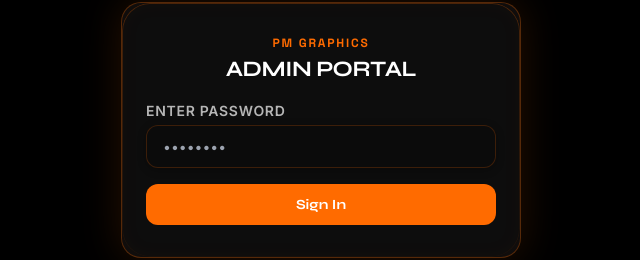
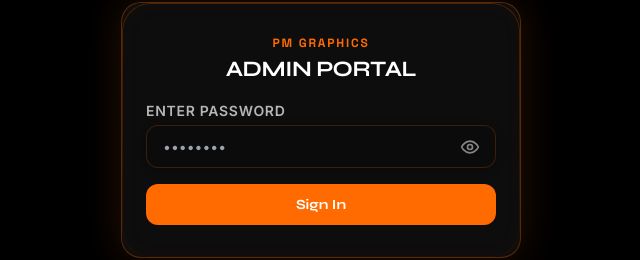
Before and after one commit to pmgraphics9526-svg/pm-graphics, a Next.js app: page /admin in a window 1280 px wide. Shown: the part 270-530 px from the top of the page, without its empty margins (319-959 px from the left). Built offline with nearby package versions, Linux system fonts and the light colour scheme; no server answers.

Commit message:
add password visibility toggle to admin login page

```diff
--- a/app/admin/page.js
+++ b/app/admin/page.js
@@ -5,6 +5,7 @@
 
 export default function AdminLogin() {
   const [password, setPassword] = useState("");
+  const [showPassword, setShowPassword] = useState(false);
   const [error, setError] = useState("");
   const [loading, setLoading] = useState(false);
   const router = useRouter();
@@ -140,22 +141,68 @@
             >
               Enter Password
             </label>
+            <div style={{ position: "relative", display: "flex", alignItems: "center", width: "100%" }}>
               <input
                 id="password"
-              type="password"
+                type={showPassword ? "text" : "password"}
                 placeholder="••••••••"
                 value={password}
                 onChange={(e) => setPassword(e.target.value)}
                 className="input-field"
                 style={{
+                  width: "100%",
                   borderColor: "rgba(255, 107, 0, 0.2)",
                   backgroundColor: "#0B0B0B",
                   borderRadius: "12px",
-                padding: "12px 16px",
+                  padding: "12px 48px 12px 16px",
                   fontSize: "14px",
                 }}
                 required
               />
+              <button
+                type="button"
+                onClick={() => setShowPassword(!showPassword)}
+                style={{
+                  position: "absolute",
+                  right: "12px",
+                  background: "none",
+                  border: "none",
+                  color: "rgba(255, 255, 255, 0.5)",
+                  cursor: "pointer",
+                  display: "flex",
+                  alignItems: "center",
+                  justifyContent: "center",
+                  padding: "4px",
+                  borderRadius: "6px",
+                  transition: "color 0.2s, background-color 0.2s",
+                }}
+                aria-label={showPassword ? "Hide password" : "Show password"}
+                onMouseEnter={(e) => {
+                  e.currentTarget.style.color = "rgba(255, 107, 0, 0.8)";
+                  e.currentTarget.style.backgroundColor = "rgba(255, 255, 255, 0.05)";
+                }}
+                onMouseLeave={(e) => {
+                  e.currentTarget.style.color = "rgba(255, 255, 255, 0.5)";
+                  e.currentTarget.style.backgroundColor = "transparent";
+                }}
+              >
+                {showPassword ? (
+                  // Eye-Off Icon (Crossed Eye)
+                  <svg xmlns="http://www.w3.org/2000/svg" width="20" height="20" viewBox="0 0 24 24" fill="none" stroke="currentColor" strokeWidth="2" strokeLinecap="round" strokeLinejoin="round">
+                    <path d="M9.88 9.88a3 3 0 1 0 4.24 4.24" />
+                    <path d="M10.73 5.08A10.43 10.43 0 0 1 12 5c7 0 10 7 10 7a13.16 13.16 0 0 1-1.67 2.68" />
+                    <path d="M6.61 6.61A13.52 13.52 0 0 0 2 12s3 7 10 7a9.74 9.74 0 0 0 5.39-1.61" />
+                    <line x1="2" y1="2" x2="22" y2="22" />
+                  </svg>
+                ) : (
+                  // Eye Icon (Open Eye)
+                  <svg xmlns="http://www.w3.org/2000/svg" width="20" height="20" viewBox="0 0 24 24" fill="none" stroke="currentColor" strokeWidth="2" strokeLinecap="round" strokeLinejoin="round">
+                    <path d="M2 12s3-7 10-7 10 7 10 7-3 7-10 7-10-7-10-7Z" />
+                    <circle cx="12" cy="12" r="3" />
+                  </svg>
+                )}
+              </button>
+            </div>
           </div>
 
           {error && (
```
Lines whose indentation alone changed are shown as unchanged.
